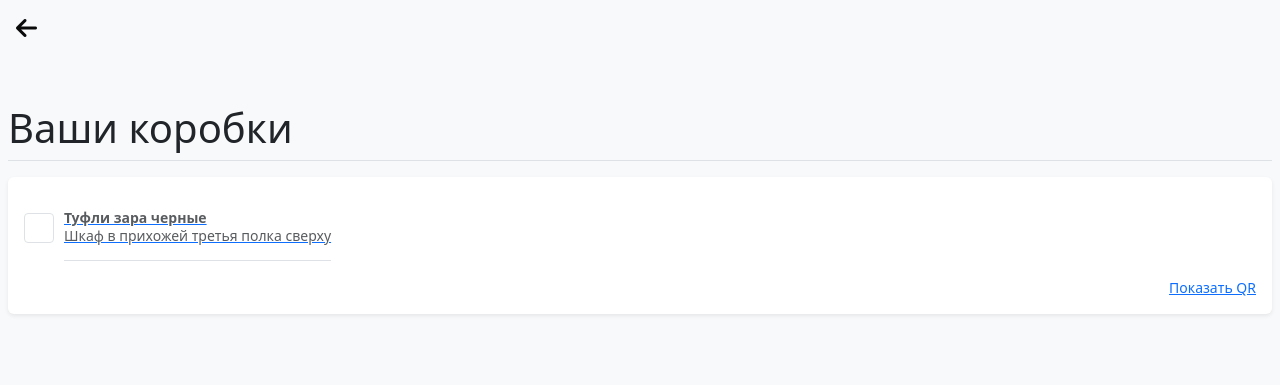
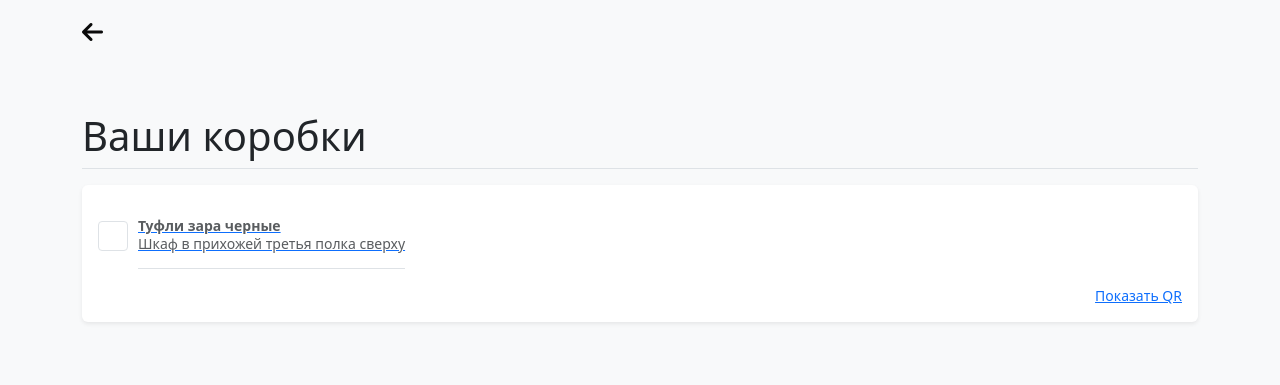
Before and after one commit to 4pion13/QrSave, a Django app: page /qr/ in a window 1280 px wide. Shown: the top 385 px of the page. Run offline with Django 5.2, Linux system fonts and the light colour scheme; a user stored in the database is signed in; data comes from the database, SQL or seed files in the repository; both versions use the stored data as it was after the commit; some libraries are stand-ins or nearby versions.

Commit message:
очередные изменения

```diff
--- a/qr/templates/qr/qr_templates/main.html
+++ b/qr/templates/qr/qr_templates/main.html
@@ -5,11 +5,14 @@
 
 
 {% block content %}
-  <a href="{% url 'apphome:home' %}">
-    <div class="p-3">
-      <i class="fa-solid fa-arrow-right fa-flip-horizontal fa-xl" style="color: #0a0a0a;"></i>
-    </div>
-  </a>
+
+<div class="container">
+
+    <a href="{% url 'apphome:home' %}">
+        <div style="padding: 20px 0px 20px 0px">
+          <i class="fa-solid fa-arrow-right fa-flip-horizontal fa-xl" style="color: #0a0a0a;"></i>
+        </div>
+      </a>
 
   <form id="form" method="post">
     <div class="z-3 dropdown position-fixed bottom-0 end-0 mb-3 me-3 bd-mode-toggle d-flex" >
@@ -18,7 +21,7 @@
 
     </div>
 
-    <div class="z-0 d-flex flex-column flex-md-row p-2 gap-4 py-md-5 align-items-center justify-content-center">
+    <div class="z-0 d-flex flex-column flex-md-row gap-4 py-md-5 align-items-center justify-content-center">
           <div class="list-group col-12">
             <h1 class="border-bottom pb-2 mb-0">Ваши коробки</h1>
               {% for item in boxesinfo %}
@@ -76,4 +79,8 @@
     </div>
   </form>
 
+
+</div>
+
+
 {% endblock %}
--- a/qr/views.py
+++ b/qr/views.py
@@ -85,7 +85,7 @@ def qr_all_print(request, data_list):
 def filling_out_forms_about_boxes(request):
     sent = False
     if request.method == 'POST':
-        form = InfoBoxes(request.POST)
+        form = InfoBoxes(request.POST, request.FILES)
         if form.is_valid():
             cd = form.cleaned_data
             title = cd['title']
```
Also changed, not shown: qr/templates/qr/qr_templates/info_about_boxes_input.html (+14 -5 lines), qrsave/db.sqlite3.
